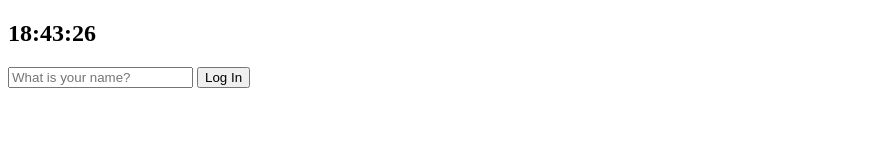
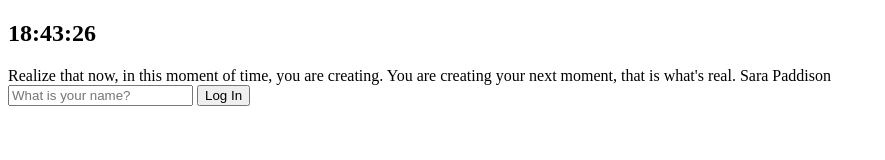
Before and after one commit to yublee71/WEB_momentum-clone, a plain HTML site: page index.html in a window 1280 px wide. Shown: the whole page, without its empty margins (0-885 px from the left). Drawn offline with Linux system fonts and the light colour scheme.

Commit message:
feat: add quotes

```diff
--- a/index.html
+++ b/index.html
@@ -9,6 +9,10 @@
   <body>
     <h1 id="greeting" class="hidden"></h1>
     <h2 id="clock"></h2>
+    <div id="quote">
+      <span></span>
+      <span></span>
+    </div>
     <form id="login-form" class="hidden">
       <input
         required
@@ -19,6 +23,7 @@
       <button>Log In</button>
       <script src="js/greetings.js"></script>
       <script src="js/clock.js"></script>
+      <script src="js/quotes.js"></script>
     </form>
   </body>
 </html>
--- /dev/null
+++ b/js/quotes.js
@@ -0,0 +1,43 @@
+const quotes = [
+  {
+    quote: "Plans are nothing; planning is everything.",
+    author: "Dwight D. Eisenhower",
+  },
+  {
+    quote: "The best way out is always through.",
+    author: "Robert Frost",
+  },
+  {
+    quote:
+      "If you spend too much time thinking about a thing, you'll never get it done.",
+    author: "Bruce Lee",
+  },
+  {
+    quote: "Action is the foundational key to all success.",
+    author: "Pablo Picasso",
+  },
+  {
+    quote: "You may delay, but time will not.",
+    author: "Benjamin Franklin",
+  },
+  {
+    quote: "It is not the mountain we conquer, but ourselves.",
+    author: "Sir Edmund Hillary",
+  },
+  {
+    quote: "The bad news is time flies. The good news is you're the pilot.",
+    author: "Micheal Altshuler",
+  },
+  {
+    quote:
+      "Realize that now, in this moment of time, you are creating. You are creating your next moment, that is what's real.",
+    author: "Sara Paddison",
+  },
+];
+
+const quote = document.querySelector("#quote span:first-child");
+const author = document.querySelector("#quote span:last-child");
+const randomQuote = quotes[Math.floor(Math.random() * quotes.length)];
+
+quote.innerText = randomQuote.quote;
+author.innerText = randomQuote.author;
```
